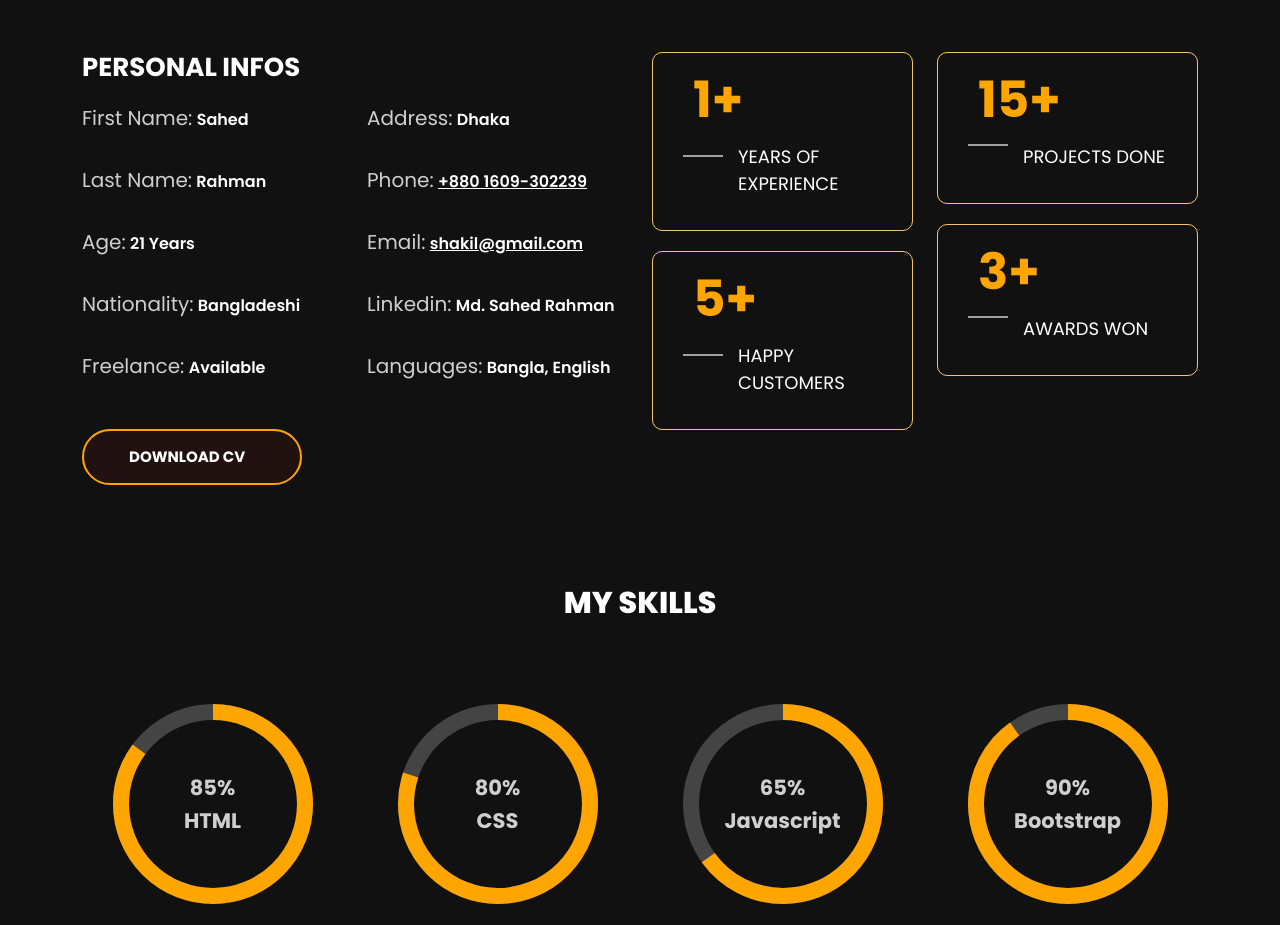
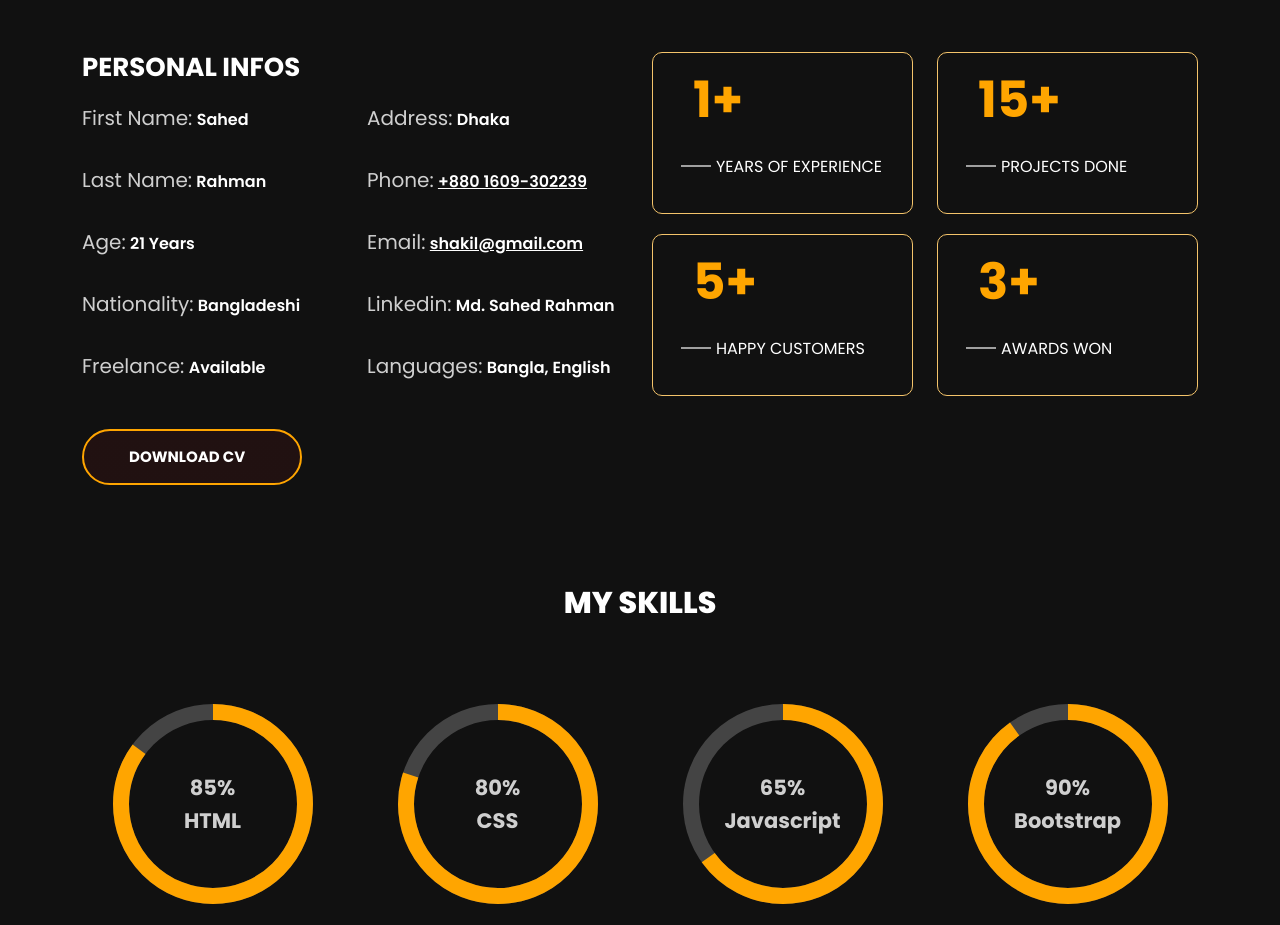
Before and after one commit to SIRsahed/Portfolio-React, a React (Vite) app: page / in a window 1280 px wide. Shown: the part 1000-1925 px from the top of the page. Built offline with nearby package versions, Linux system fonts and the light colour scheme.

Commit message:
react-portfolio

```diff
--- a/src/components/about_me/about_me.css
+++ b/src/components/about_me/about_me.css
@@ -110,9 +110,9 @@
 }
 .about-right h3 {
     text-transform: uppercase;
-    padding: 15px 0 0 45px;
+    padding: 25px 0 0 23px;
     font-weight: 400;
-    font-size: 18px;
+    font-size: 16px;
     line-height: 27px;
     color: #fff;
     position: relative;
@@ -120,10 +120,10 @@
 .about-right h3::after{
     content: "";
     position: absolute;
-    top: 40%;
-    left: -10px;
+    top: 72%;
+    left: -12px;
     height: 2px;
-    width: 40px;
+    width: 30px;
     background-color: #fff;
     opacity: 0.6;
 }
```
